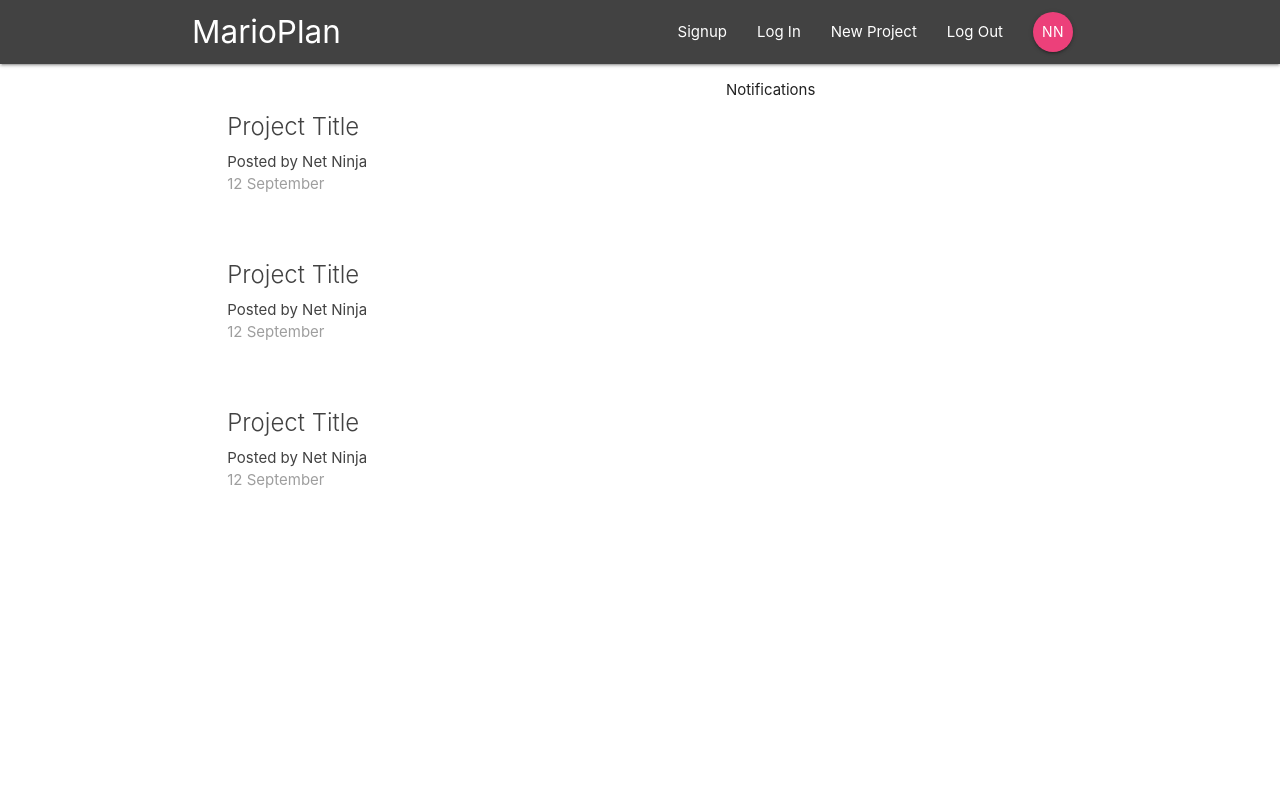
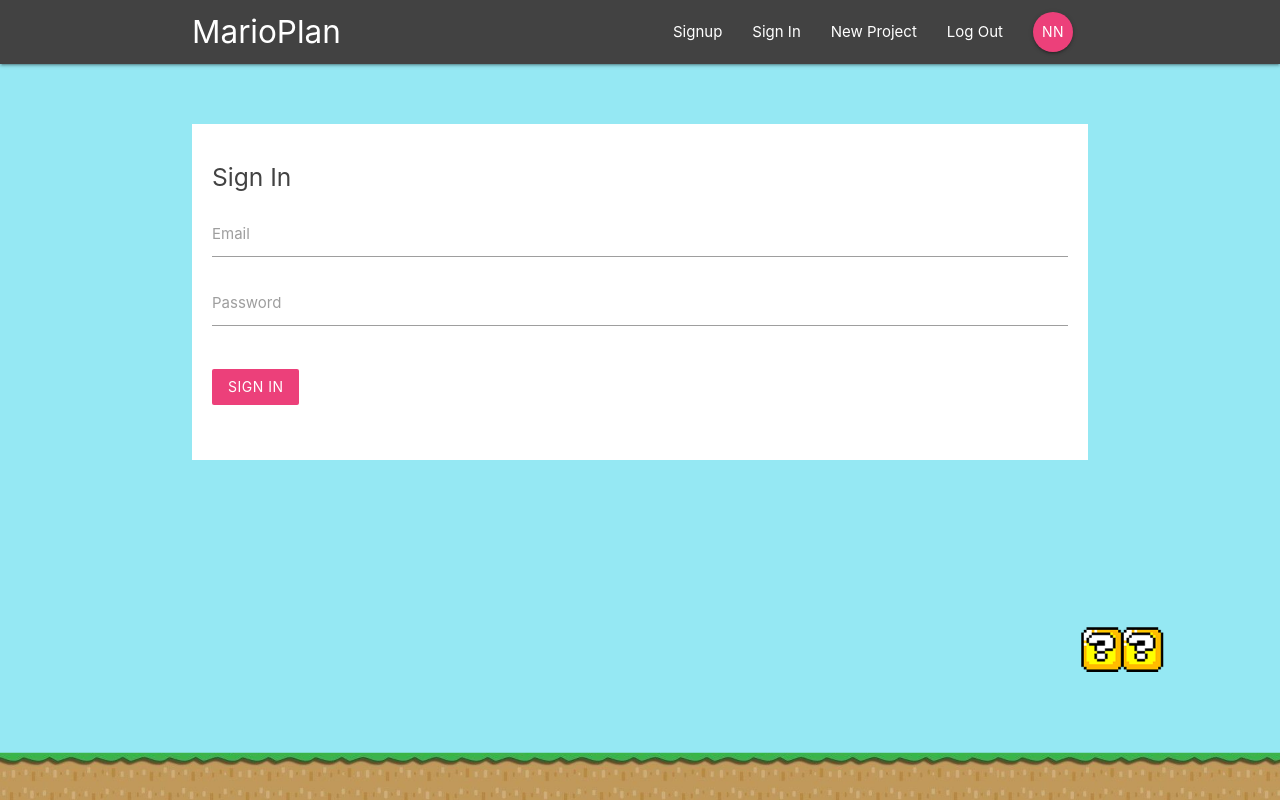
Before and after one commit to BrManga/React-Redux-Firebase, a React (Create React App) app: page /signin in a window 1280 px wide. Built offline with nearby package versions, Linux system fonts and the light colour scheme.

Commit message:
Creat Project Form, CSS

```diff
--- a/public/index.html
+++ b/public/index.html
@@ -11,7 +11,6 @@
     />
     <link rel="stylesheet" href="https://cdnjs.cloudflare.com/ajax/libs/materialize/1.0.0/css/materialize.min.css">
 
-    <link rel="apple-touch-icon" href="%PUBLIC_URL%/logo192.png" />
     <!--
       manifest.json provides metadata used when your web app is installed on a
       user's mobile device or desktop. See https://developers.google.com/web/fundamentals/web-app-manifest/
@@ -41,5 +40,8 @@
       To begin the development, run `npm start` or `yarn start`.
       To create a production bundle, use `npm run build` or `yarn build`.
     -->
+    <!-- Compiled and minified JavaScript -->
+    <script src="https://cdnjs.cloudflare.com/ajax/libs/materialize/1.0.0/js/materialize.min.js"></script>
+
   </body>
 </html>
--- a/src/App.js
+++ b/src/App.js
@@ -2,6 +2,10 @@
 import {BrowserRouter, Switch, Route} from 'react-router-dom'
 import Navbar from './components/layout/Navbar';
 import Dashboard from './components/dashboard/Dashboard';
+import ProjectDetails from "./components/projects/ProjectDetails"
+import Signin from "./components/auth/SignIn"
+import SignUp from "./components/auth/SignUp"
+import CreateProject from './components/projects/CreateProject';
 
 
 function App() {
@@ -10,7 +14,11 @@
       <div className="App">
         <Navbar/>
         <Switch>
-          <Route path="/" component={Dashboard}/>
+          <Route exact path="/" component={Dashboard}/>
+          <Route path="/project/:id" component={ProjectDetails}/>
+          <Route path="/signin" component={Signin}/>
+          <Route path="/signup" component={SignUp}/>
+          <Route path="/create" component={CreateProject}/>
         </Switch>
       </div>
     </BrowserRouter>
--- a/src/components/auth/SignIn.js
+++ b/src/components/auth/SignIn.js
@@ -0,0 +1,40 @@
+import React, { Component } from 'react'
+
+class SignIn extends Component {
+    state={
+        email:"",
+        password:""
+    }
+
+    handleChange=(e)=>{
+        this.setState( {[e.target.id]:e.target.value})
+    }
+
+    handleSubmit=(e)=>{
+    e.preventDefault()
+    console.log(this.state)
+    }
+    render() {
+        return (
+            <div className='container'>
+                <form onSubmit={this.handleSubmit} className="white">
+                    <h5 className="grey-text text-darken-3">Sign In</h5>
+                    <div className="input-field">
+                        <label htmlFor="email">Email</label>
+                        <input type="email" id="email" onChange={this.handleChange}/>
+                    </div>
+                    <div className="input-field">
+                        <label htmlFor="password">Password</label>
+                        <input type="password" id="password" onChange={this.handleChange}/>
+                    </div>
+                    <div className="input-field">
+                        <button className="btn pink lighten-1 z-depth-0">Sign In</button>
+                    </div>
+                </form>
+
+            </div>
+        )
+    }
+}
+
+export default SignIn
--- a/src/components/auth/SignUp.js
+++ b/src/components/auth/SignUp.js
@@ -0,0 +1,50 @@
+import React, { Component } from 'react'
+
+class SignUp extends Component {
+    state={
+        email:"",
+        password:"",
+        firstName:"",
+        lastName:""
+    }
+
+    handleChange=(e)=>{
+        this.setState( {[e.target.id]:e.target.value})
+    }
+
+    handleSubmit=(e)=>{
+    e.preventDefault()
+    console.log(this.state)
+    }
+    render() {
+        return (
+            <div className='container'>
+                <form onSubmit={this.handleSubmit} className="white">
+                    <h5 className="grey-text text-darken-3">Sign Up</h5>
+                    <div className="input-field">
+                        <label htmlFor="firstName">First Name</label>
+                        <input type="text" id="firstName" onChange={this.handleChange}/>
+                    </div>
+                    <div className="input-field">
+                        <label htmlFor="lastName">Last Name</label>
+                        <input type="text" id="lastName" onChange={this.handleChange}/>
+                    </div>
+                    <div className="input-field">
+                        <label htmlFor="email">Email</label>
+                        <input type="email" id="email" onChange={this.handleChange}/>
+                    </div>
+                    <div className="input-field">
+                        <label htmlFor="password">Password</label>
+                        <input type="password" id="password" onChange={this.handleChange}/>
+                    </div>
+                    <div className="input-field">
+                        <button className="btn pink lighten-1 z-depth-0">Sign Up</button>
+                    </div>
+                </form>
+
+            </div>
+        )
+    }
+}
+
+export default SignUp
--- a/src/components/layout/SignedInLinks.js
+++ b/src/components/layout/SignedInLinks.js
@@ -3,7 +3,7 @@
 const SignedInLinks = () => {
     return (
      <ul className="right">
-         <li><NavLink to="/">New Project</NavLink></li>
+         <li><NavLink to="/create">New Project</NavLink></li>
          <li><NavLink to="/">Log Out</NavLink></li>
          <li><NavLink to="/" className="btn btn-floating pink lighten-1">NN</NavLink></li>
      </ul>
--- a/src/components/layout/SignedOutLinks.js
+++ b/src/components/layout/SignedOutLinks.js
@@ -3,8 +3,8 @@
 const SignedOutLinks = () => {
     return (
      <ul className="right">
-         <li><NavLink to="/">Signup</NavLink></li>
-         <li><NavLink to="/">Log In</NavLink></li>
+         <li><NavLink to="/signup">Signup</NavLink></li>
+         <li><NavLink to="/signin">Sign In</NavLink></li>
      </ul>
     )
 }
--- a/src/components/projects/CreateProject.js
+++ b/src/components/projects/CreateProject.js
@@ -0,0 +1,40 @@
+import React, { Component } from 'react'
+
+class CreateProject extends Component {
+    state={
+        title:"",
+        content:""
+    }
+
+    handleChange=(e)=>{
+        this.setState( {[e.target.id]:e.target.value})
+    }
+
+    handleSubmit=(e)=>{
+    e.preventDefault()
+    console.log(this.state)
+    }
+    render() {
+        return (
+            <div className='container'>
+                <form onSubmit={this.handleSubmit} className="white">
+                    <h5 className="grey-text text-darken-3">Create a Project</h5>
+                    <div className="input-field">
+                        <label htmlFor="title">Title</label>
+                        <input type="text" id="title" onChange={this.handleChange}/>
+                    </div>
+                    <div className="input-field">
+                        <label htmlFor="content">Project Content</label>
+                        <textarea id="content"  className="materialize-textarea" onChange={this.handleChange}></textarea>
+                    </div>
+                    <div className="input-field">
+                        <button className="btn pink lighten-1 z-depth-0">Create</button>
+                    </div>
+                </form>
+
+            </div>
+        )
+    }
+}
+
+export default CreateProject
--- a/src/components/projects/ProjectDetails.js
+++ b/src/components/projects/ProjectDetails.js
@@ -0,0 +1,24 @@
+import React from 'react'
+
+const ProjectDetails=(props)=> {
+    const id=props.match.params.id
+    return (
+        <div className="container section project-details">
+            <div className="card z-depth-0">
+                <div className="card-content">
+                    <span className="card-title">
+                        Project title {id}
+                        <p>Lorem ipso odsd o ds os d sdsdsds dodosdos. Lorem ipso odsd o ds os d sdsdsds dodosdosLorem ipso odsd o ds os d sdsdsds dodosdosLorem ipso odsd o ds os d sdsdsds dodosdosLorem ipso odsd o ds os d sdsdsds dodosdos</p>
+                    </span>
+                </div>
+                <div className="car-action grey lighten-4 grey-text">
+                    <div>Posted by Net Ninja</div>
+                    <div>12 September </div>
+                </div>
+            </div>
+
+        </div>
+    )
+}
+
+export default ProjectDetails
--- a/src/components/projects/ProjectList.js
+++ b/src/components/projects/ProjectList.js
@@ -1,29 +1,14 @@
 import React from 'react'
+import ProjectSummary from "./ProjectSummary"
 
 const ProjectList=()=> {
     return (
         <div className="project-list section">
-            <div className="card z-depth-0 project-summary">
-                <div className="card-content grey-text text-darken-3">
-                    <span className="card-title">Project Title</span>
-                    <p>Posted by Net Ninja</p>
-                    <p className="grey-text">12 September </p>
-                </div>
-            </div>
-            <div className="card z-depth-0 project-summary">
-                <div className="card-content grey-text text-darken-3">
-                    <span className="card-title">Project Title</span>
-                    <p>Posted by Net Ninja</p>
-                    <p className="grey-text">12 September </p>
-                </div>
-            </div>
-            <div className="card z-depth-0 project-summary">
-                <div className="card-content grey-text text-darken-3">
-                    <span className="card-title">Project Title</span>
-                    <p>Posted by Net Ninja</p>
-                    <p className="grey-text">12 September </p>
-                </div>
-            </div>
+            <ProjectSummary/>
+            <ProjectSummary/>
+            <ProjectSummary/>
+            <ProjectSummary/>
+            <ProjectSummary/>
         </div>
     )
 }
--- a/src/components/projects/ProjectSummary.js
+++ b/src/components/projects/ProjectSummary.js
@@ -0,0 +1,15 @@
+import React from 'react'
+
+const ProjectSummary=()=> {
+    return (
+        <div className="card z-depth-0 project-summary">
+            <div className="card-content grey-text text-darken-3">
+                <span className="card-title">Project Title</span>
+                <p>Posted by Net Ninja</p>
+                <p className="grey-text">12 September </p>
+            </div>
+        </div>
+    )
+}
+
+export default ProjectSummary
--- a/src/index.css
+++ b/src/index.css
@@ -1,3 +1,6 @@
+html {
+  min-height: 100%
+}
 body {
   margin: 0;
   font-family: -apple-system, BlinkMacSystemFont, 'Segoe UI', 'Roboto', 'Oxygen',
@@ -5,6 +8,13 @@
     sans-serif;
   -webkit-font-smoothing: antialiased;
   -moz-osx-font-smoothing: grayscale;
+  padding: 0;
+  background: url(/img/mario-bg.png) no-repeat;
+  background-color: #95e8f3;
+  min-height: 100%;
+  background-position: bottom;
+  background-size:100%
+
 
 }
 
@@ -12,3 +22,24 @@
   font-family: source-code-pro, Menlo, Monaco, Consolas, 'Courier New',
     monospace;
 }
+form {
+  padding: 20px;
+  margin-top: 60px;
+}
+form button, form h5{
+  margin: 20px 0
+}
+input[type=text]:not(.browser-default):focus:not([readonly]),
+input[type=email]:not(.browser-default):focus:not([readonly]),
+input[type=password]:not(.browser-default):focus:not([readonly]),
+textarea.materialize-textarea:focus:not([readonly]){
+  border-color: #ec407a;
+  box-shadow: none;
+}
+
+input[type=text]:not(.browser-default):focus:not([readonly]) + label,
+textarea.materialize-textarea:focus:not([readonly]) + label,
+input[type=email]:not(.browser-default):focus:not([readonly]) + label,
+input[type=password]:not(.browser-default):focus:not([readonly]) + label{
+  color: #ec407a !important;
+}
```
Also changed, not shown: public/img/mario-bg.jpg (added), public/img/mario-bg.png (added).
